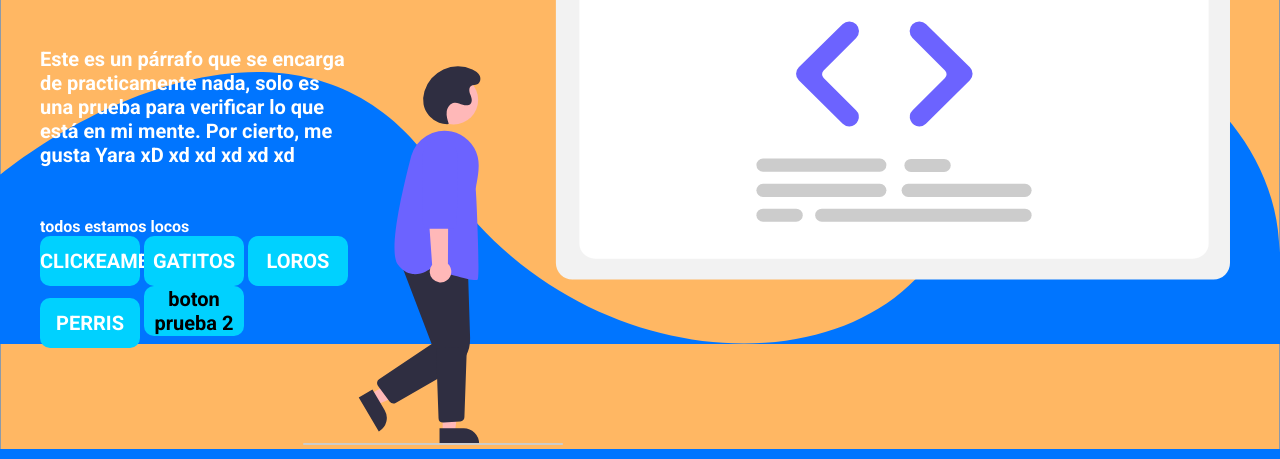
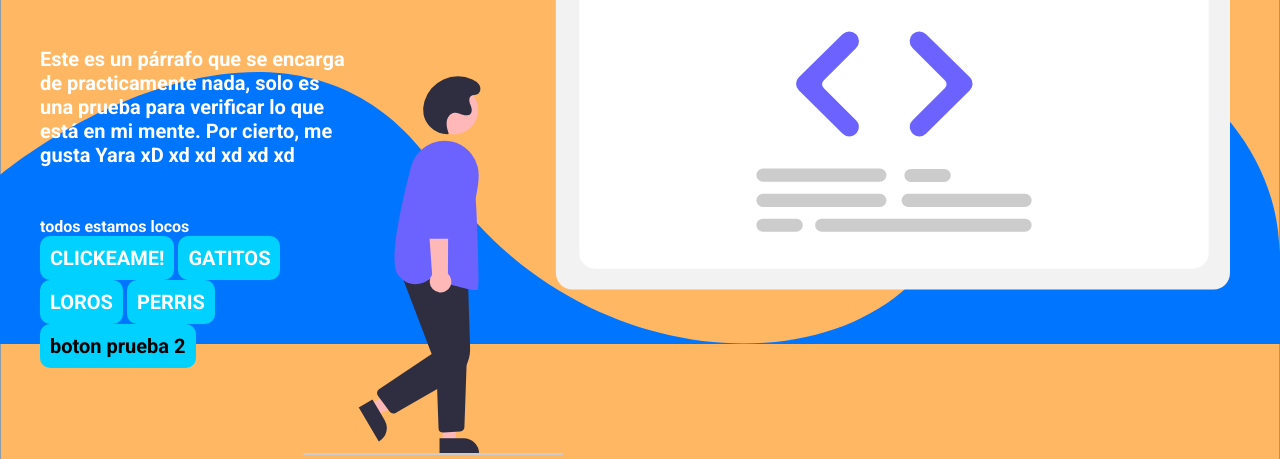
Before and after one commit to VictorVidalCp/primer-repositorio, a plain HTML site: page index.html in a window 1280 px wide. Shown: the part 354-813 px from the top of the page. Drawn offline with Linux system fonts and the light colour scheme.

Commit message:
Update landing.css
creo que así se verá más bonito

```diff
--- a/CSS/landing.css
+++ b/CSS/landing.css
@@ -42,8 +42,7 @@ body{
 
 button{
     display: inline-block;
-    width: 100px;
-    height: 50px;
+    padding: 10px 10px;
     border-radius: 10px;
     border-style: none;
     font-size: 20px;
```
